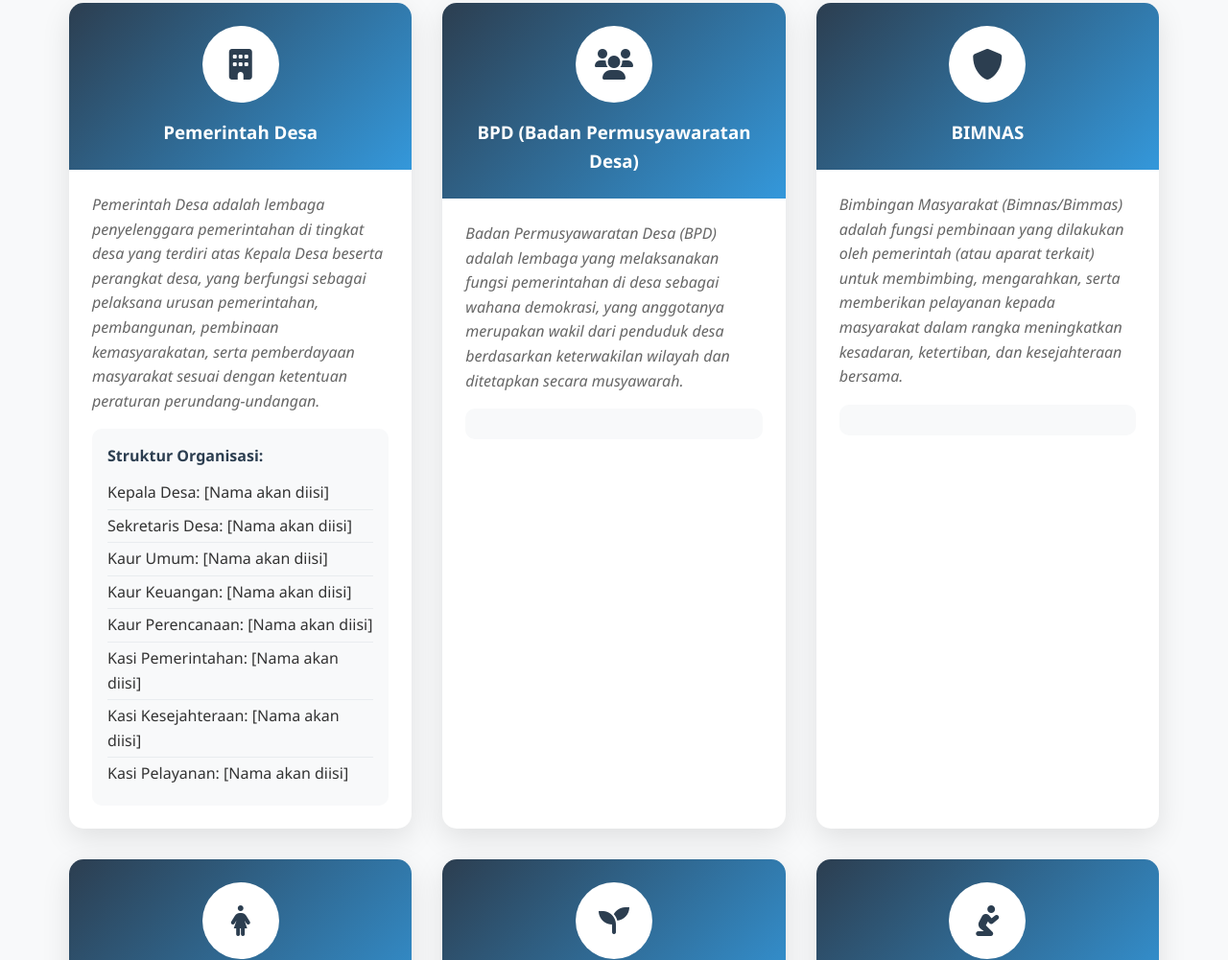
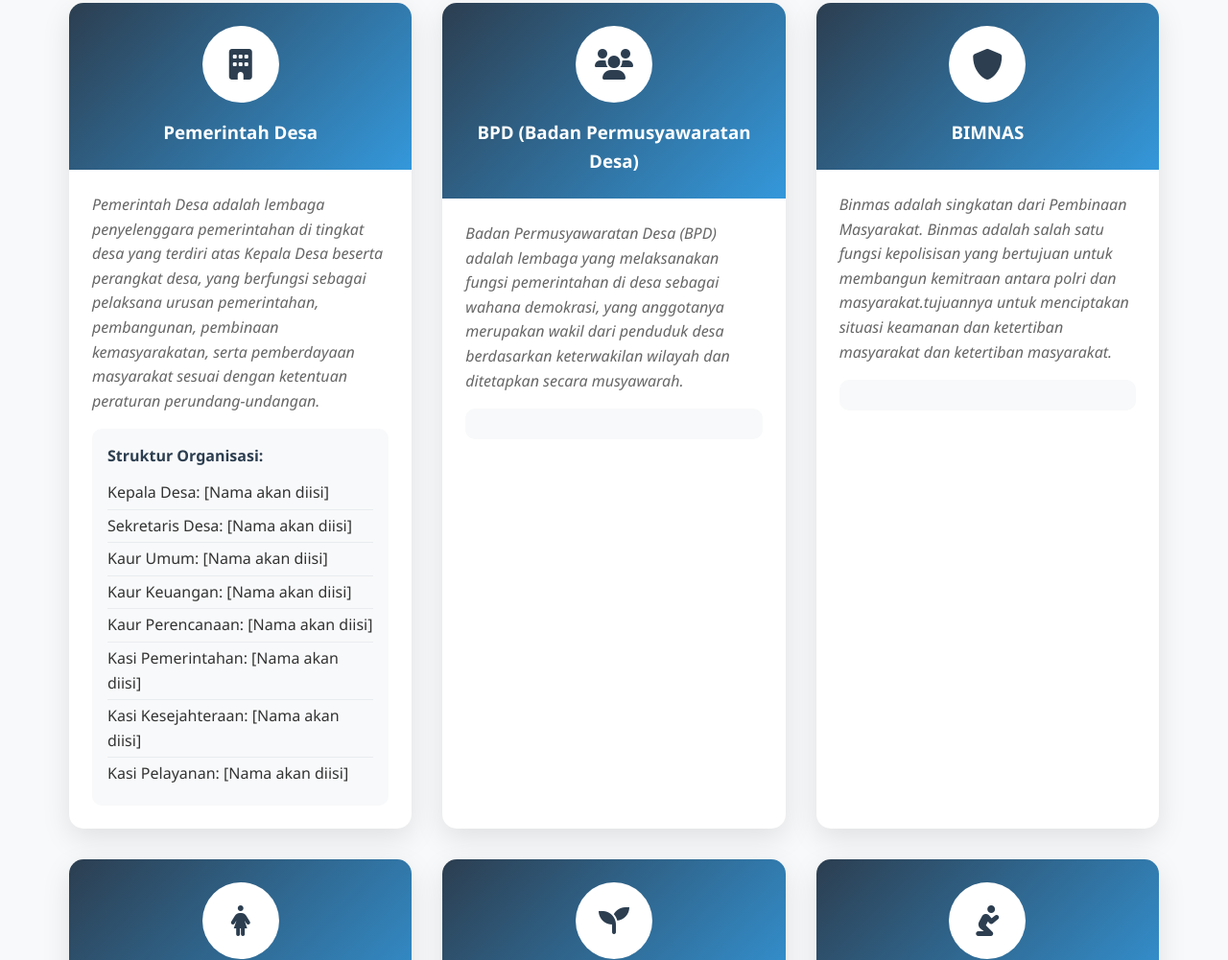
Before and after one commit to tuvaabi/desakading, a plain HTML site: page index.html in a window 1280 px wide. Shown: the part 2449-3450 px from the top of the page at 96% size. Drawn offline with Linux system fonts and the light colour scheme.

Commit message:
Update index.html

```diff
--- a/index.html
+++ b/index.html
@@ -595,7 +595,7 @@
                     </div>
                     <div class="institution-body">
                         <div class="institution-description">
-                            Bimbingan Masyarakat (Bimnas/Bimmas) adalah fungsi pembinaan yang dilakukan oleh pemerintah (atau aparat terkait) untuk membimbing, mengarahkan, serta memberikan pelayanan kepada masyarakat dalam rangka meningkatkan kesadaran, ketertiban, dan kesejahteraan bersama.
+                           Binmas adalah singkatan dari Pembinaan Masyarakat. Binmas adalah salah satu fungsi kepolisisan yang bertujuan untuk membangun kemitraan antara polri dan masyarakat.tujuannya untuk menciptakan situasi keamanan dan ketertiban masyarakat dan ketertiban masyarakat.
                         </div>
                         <div class="institution-structure">
                         </div>
```
